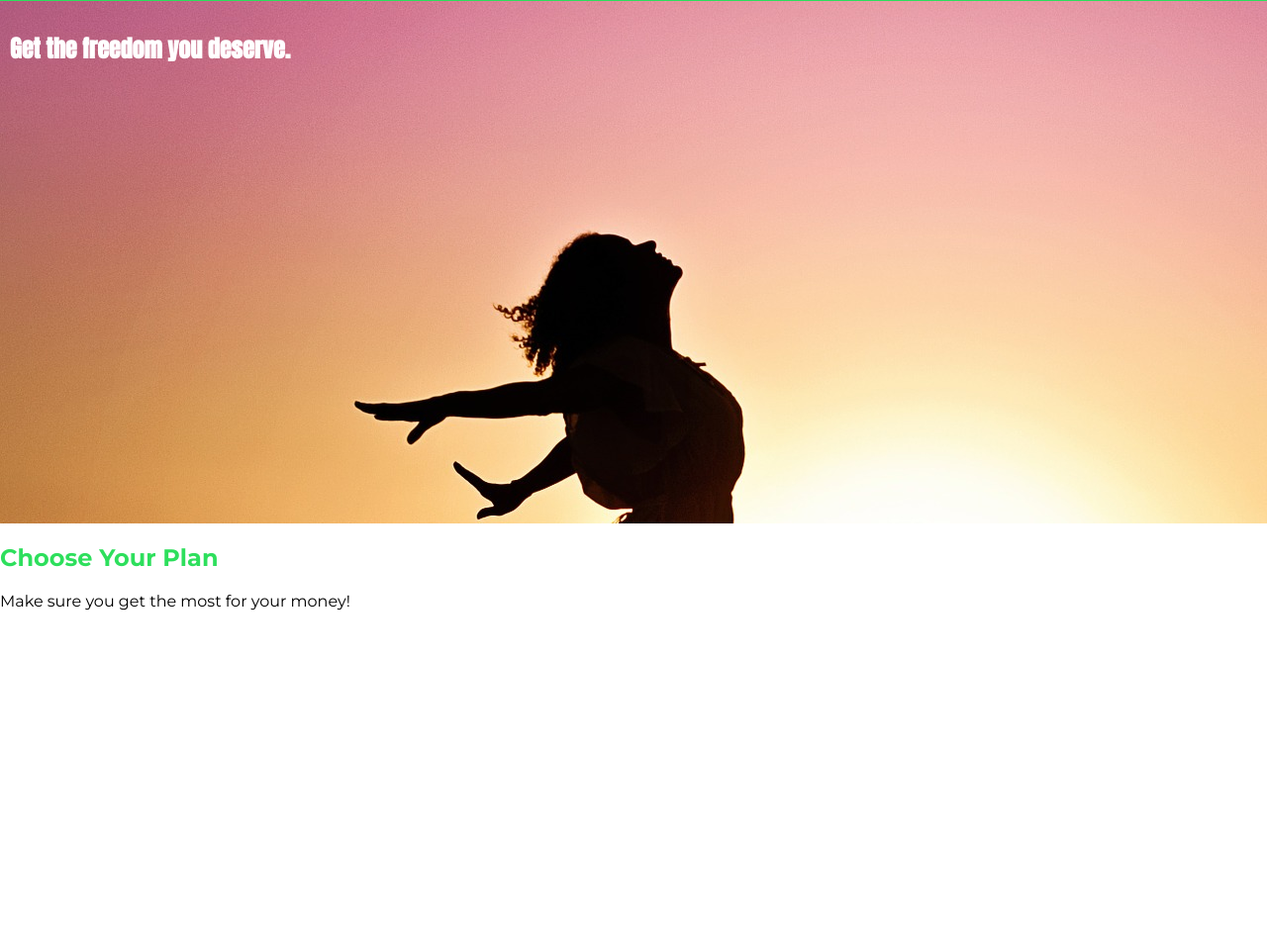
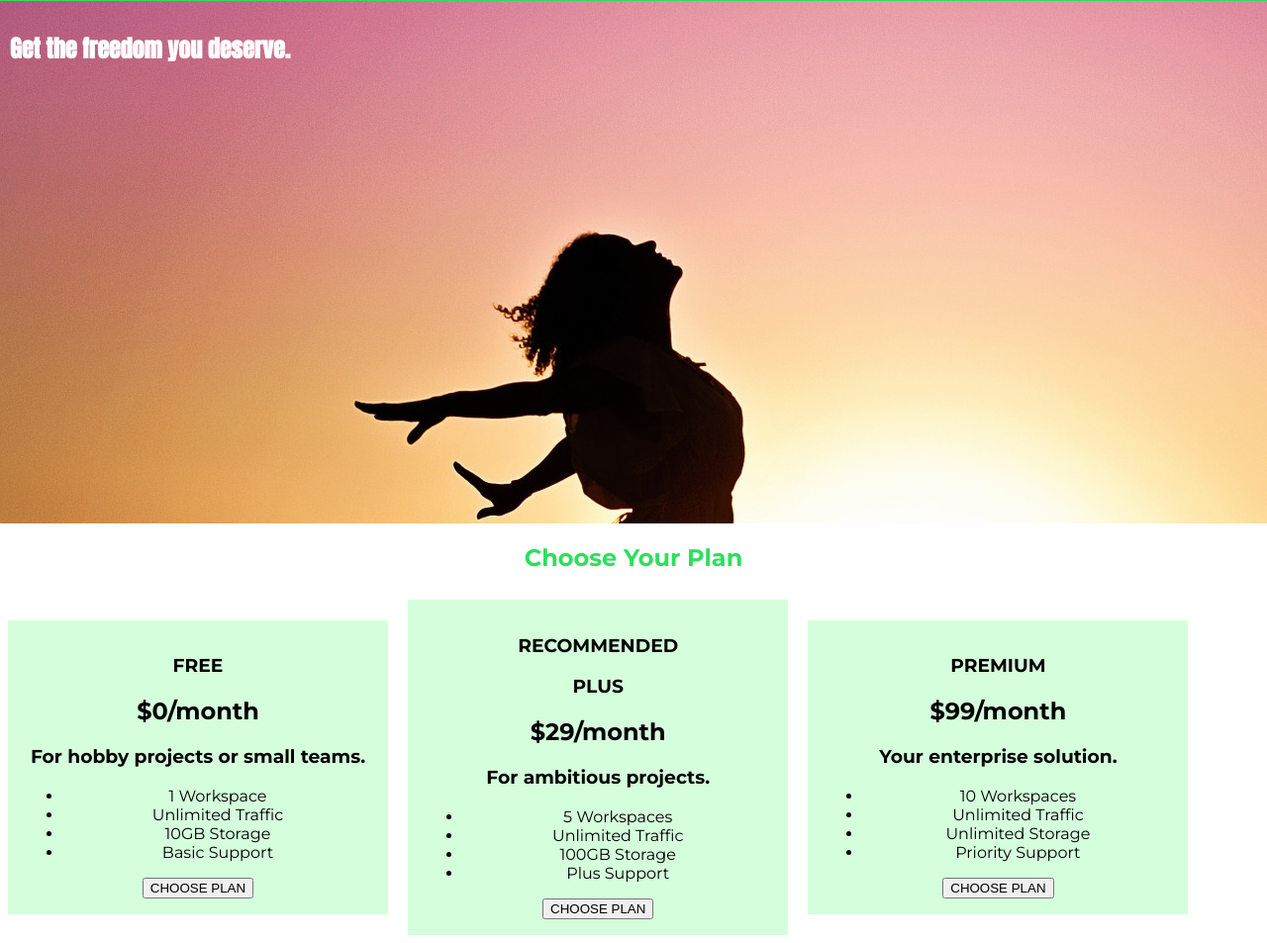
Before and after one commit to mateuszfranke/css-course, a plain HTML site: page index.html in a window 1280 px wide. Shown: the part 42-995 px from the top of the page at 99% size. Before the commit the page ends 800 px from the top, so only its background shows below. Drawn offline with Linux system fonts and the light colour scheme.

Commit message:
add plans

```diff
--- a/index.html
+++ b/index.html
@@ -38,7 +38,51 @@
         </section>
         <section id="plans">
             <h1 class="section-title">Choose Your Plan</h1>
-            <p>Make sure you get the most for your money!</p>
+            <div>
+                <article class="plan">
+                    <h1>FREE</h1>
+                    <h2>$0/month</h2>
+                    <h3>For hobby projects or small teams.</h3>
+                    <ul>
+                        <li>1 Workspace</li>
+                        <li>Unlimited Traffic</li>
+                        <li>10GB Storage</li>
+                        <li>Basic Support</li>
+                    </ul>
+                    <div>
+                        <button>CHOOSE PLAN</button>
+                    </div>
+                </article>
+                <article class="plan">
+                    <h1>RECOMMENDED</h1>
+                    <h1>PLUS</h1>
+                    <h2>$29/month</h2>
+                    <h3>For ambitious projects.</h3>
+                    <ul>
+                        <li>5 Workspaces</li>
+                        <li>Unlimited Traffic</li>
+                        <li>100GB Storage</li>
+                        <li>Plus Support</li>
+                    </ul>
+                    <div>
+                        <button>CHOOSE PLAN</button>
+                    </div>
+                </article>
+                <article class="plan">
+                    <h1>PREMIUM</h1>
+                    <h2>$99/month</h2>
+                    <h3>Your enterprise solution.</h3>
+                    <ul>
+                        <li>10 Workspaces</li>
+                        <li>Unlimited Traffic</li>
+                        <li>Unlimited Storage</li>
+                        <li>Priority Support</li>
+                    </ul>
+                    <div>
+                        <button>CHOOSE PLAN</button>
+                    </div>
+                </article>
+            </div>
         </section>
     </main>
 </body>
--- a/main.css
+++ b/main.css
@@ -16,11 +16,22 @@ body {
 
 .section-title {
     color: #2ddf5c;
+    text-align: center;
 }
 
 #product-overview h1 {
     color: white;
     font-family: 'Anton', sans-serif;
+}
+
+.plan{
+    background-color: #d5ffdc;
+    text-align: center;
+    padding: 16px;
+    margin: 8px;
+    display: inline-block;
+    width: 30%;
+    vertical-align: middle;
 }
 
 /* h1 {
```
